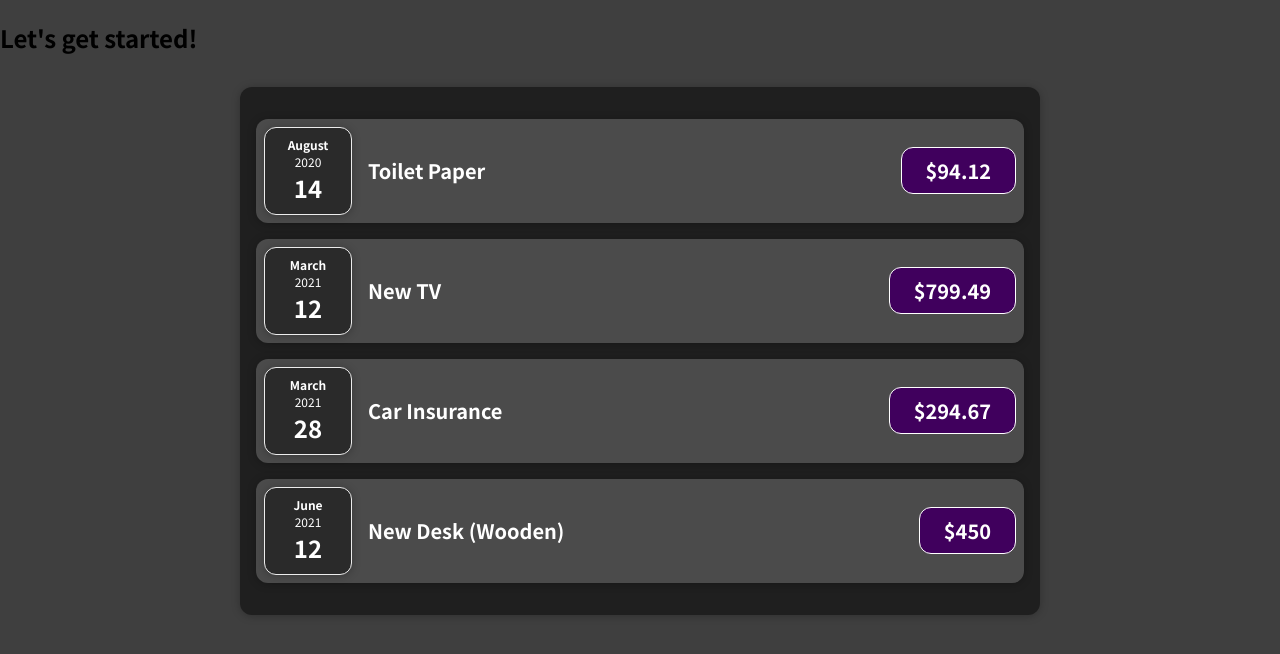
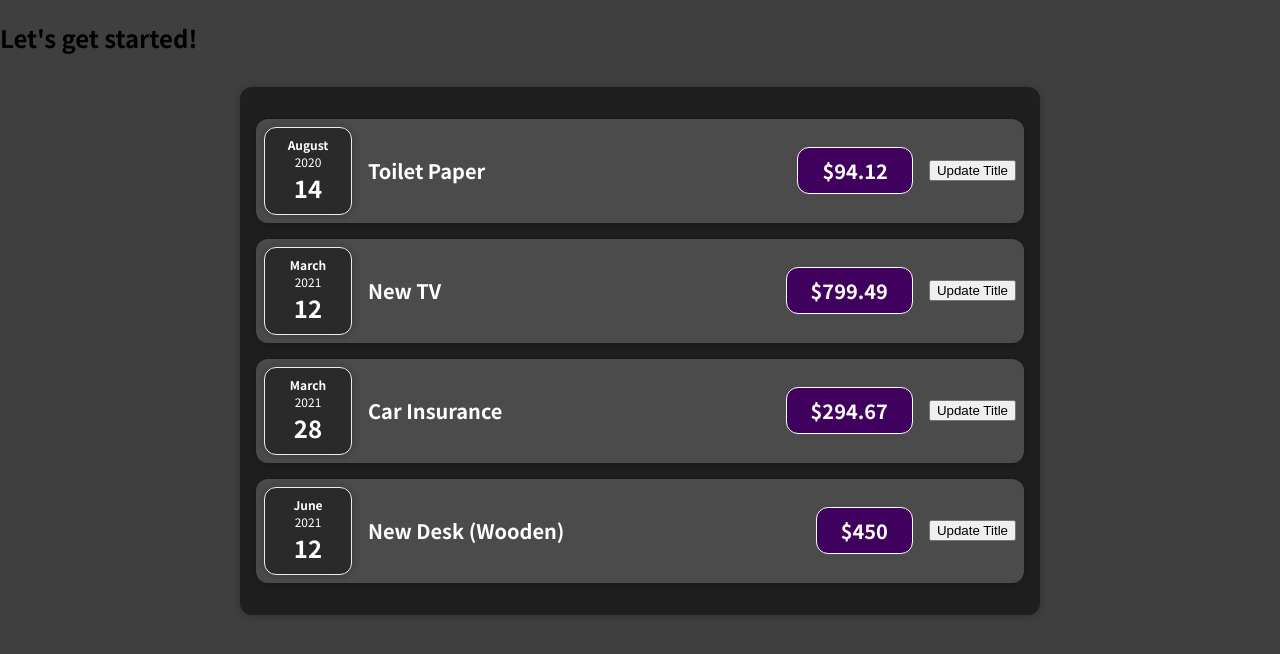
Before and after one commit to yashUcr773/Learn_React, a React (Create React App) app in the folder learn-react/: page / in a window 1280 px wide. Shown: the top 654 px of the page. Built offline with nearby package versions, Linux system fonts and the light colour scheme.

Commit message:
Intro to states

```diff
--- a/learn-react/src/components/ExpenseItem.js
+++ b/learn-react/src/components/ExpenseItem.js
@@ -1,16 +1,29 @@
+// Module Imports
+import React, { useState } from "react";
+
+// Style Imports
 import "./ExpenseItem.scss";
+
+// Component Imports
 import CardWrapper from "./CardWrapper";
 import ExpenseDate from "./ExpensesDate";
 
 function ExpenseItems(props) {
+    const [expenseTitle, setExpenseTitle] = useState(props.expense.title);
+
+    const updateTitleHandler = () => {
+        setExpenseTitle("Updated!!");
+    };
+
     return (
         <CardWrapper className="expense-item">
             <ExpenseDate date={props.expense.date} />
             <div className="expense-item__description">
-                <h2>{props.expense.title}</h2>
+                <h2>{expenseTitle}</h2>
                 <div className="expense-item__price">
                     {props.expense.amount}
                 </div>
+                <button onClick={updateTitleHandler}>Update Title</button>
             </div>
         </CardWrapper>
     );
```
